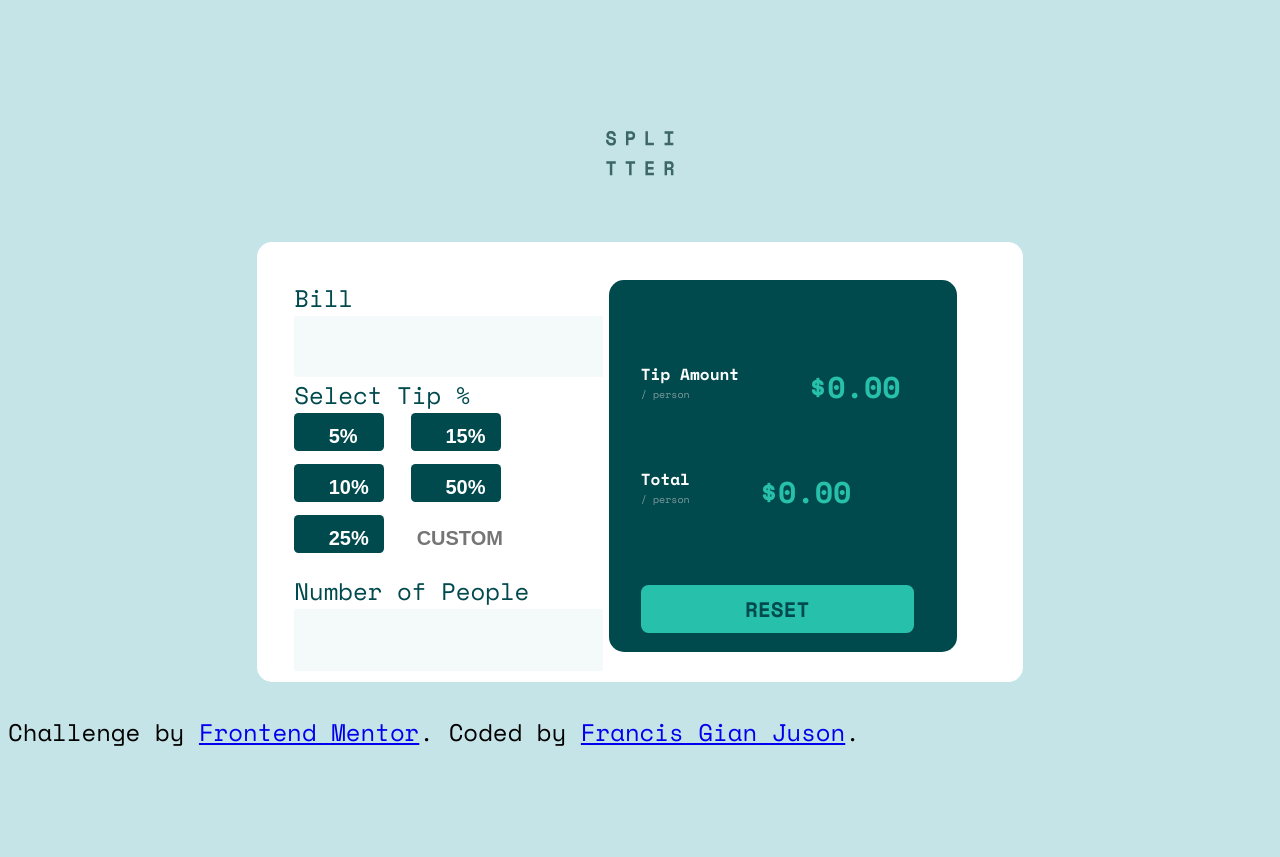
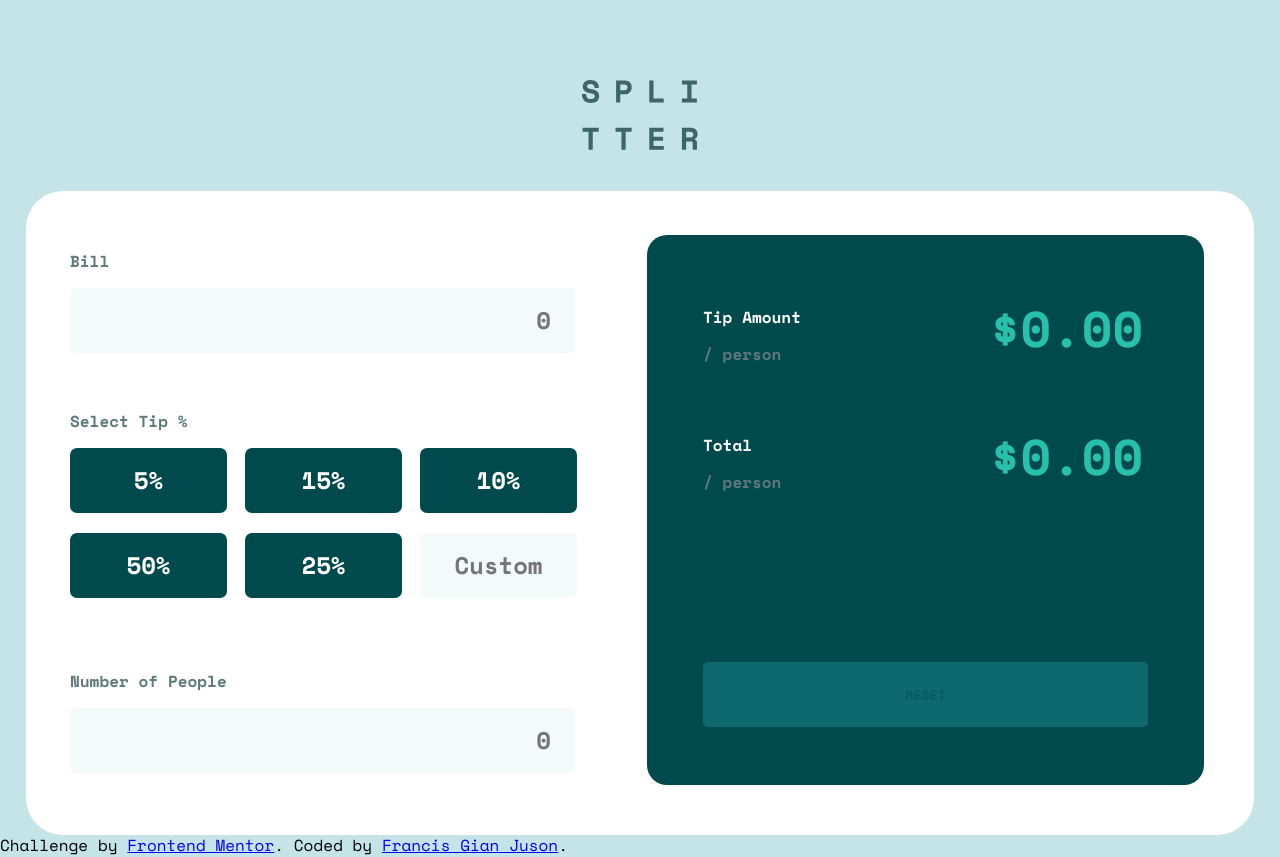
Before and after one commit to francisgianj/tip-calculator-frontend-mentor, a plain HTML site: page index.html in a window 1280 px wide. Before the commit the page ends 800 px from the top, so only its background shows below. Drawn offline with nearby package versions, Linux system fonts and the light colour scheme.

Commit message:
version 0.8

```diff
--- a/app/scss/_globals.scss
+++ b/app/scss/_globals.scss
@@ -1,171 +1,75 @@
-html{
+// https://www.youtube.com/watch?v=aoQ6S1a32j8&t=1381s
+html {
+    font-size: 100%;
+    box-sizing: border-box;
+}
+
+*, *::before, *::after {
+    box-sizing: inherit;
+}
+
+body {
+    margin: 0;
+    padding: 0;
+
+    background-color: $lightGrayishCyan1;
+
     font-family: $font;
-    font-size: 1.5rem;
     font-weight: 300;
-    background-color: $lightGrayishCyan1;
+    line-height: 1.3;
 }
 
 .input{
     @include numinput();
     border: none;
-    border-radius: 2px;
+    border-radius: 5px;
     background-color: $lightGrayishCyan2;
     text-align: right;
     cursor: pointer;
-    text-decoration: none;
+
+    font-family: inherit;
+    font-weight: bold;
     font-size: 1.5rem;
-    font-weight: 500;
-    padding: 0.5rem;
-    transition: border 200ms ease-in-out;
+
+    padding: 24px;
     color: $veryDarkCyan;
+    caret-color: $caretColor;
+    box-shadow: none;
 
-    &-bill{
-
-        &:hover{
-            border-color: $lightGrayishCyan1;
-        }
+    &:hover {
+        border: solid $strongCyan 2px;
     }
 
+    &:focus {
+        border: solid $strongCyan 2px;
+        outline: none;
+    }
 }
 
 .logo{
     @include center();
-    width: 2.8125rem;
-    height: 1.875rem;
-    padding-top: 5.125rem;
-    padding-bottom: 2.75rem;
+    width: 116px;
+    height: 71px;
+    margin-top: 80px;
+    margin-bottom: 40px;
+
 }
 
-.outerbox{
-    @include center();
-    width: 28.8125rem;
-    height: 15.1875rem;
+.outerbox {
+    font-size: 1rem;
+    margin-left: auto;
+    margin-right: auto;
+
+    display: grid;
+    grid-template-columns: 557px 557px;
+    grid-template-rows: 550px 550px;
+    grid-column-gap: 20px;
+
+    width: 1228px;
+    height: 644px;
     background-color: $white;
-    padding: 1.5625rem;
-    border-radius: 0.625rem;
+    padding: 44px;
+    border-radius: 37px;
     color: $veryDarkCyan;
 
 }
-
-
-
-
-.bills-and-inputs-div{
-    width: 11.875rem;
-    height: 12.3125rem;
-    display: inline-block;
-    margin-right: 1.25rem;
-
-
-    button{
-        font: $font;
-        @include button-size();
-        display: inline-block;
-        padding-top: 0.5rem;
-        padding-bottom: 0.5rem;
-        padding-left: 1.4375rem;
-        padding-right: 1.4375rem;
-        border: none;
-        border-radius: 0.1875rem;
-        background-color: $veryDarkCyan;
-        font-size: 20px;
-        text-align: center;
-        margin: auto;
-        font-weight: 700;
-        color: $white;
-        cursor: pointer;
-        margin-right: 0.5rem;
-        margin-bottom: 0.5625rem;
-
-
-    }
-}
-
-.custom-tip-input{
-    font: $font;
-    @include button-size();
-    display: inline-block;
-    text-align: right;
-    // padding top and bottom is defaulted to 0.5rem
-    padding-top: 0.1rem;
-    padding-bottom: 0.1rem;
-    // padding-left: 1.4375rem;
-    // padding-right: 1.4375rem;
-    border: none;
-    border-radius: 0.1875rem;
-    background-color: $white;
-    font-size: 20px;
-    margin: auto;
-    font-weight: 700;
-    color: $veryDarkCyan;
-    cursor: pointer;
-    margin-right: 0.5rem;
-    margin-bottom: 0.5625rem;
-}
-
-.tip-amount-div{
-    width: 11.875rem;
-    height: 12.3125rem;
-    display: inline-block;
-    background-color: $veryDarkCyan;
-    border-radius: 0.625rem;
-    position: fixed;
-    padding-top: 1.875rem;
-    padding-left: 1.3125rem;
-    padding-right: 1.3125rem;
-    padding-bottom: 1.3125rem;
-    color: $white;
-
-    &-pp{
-        display: inline-block;
-        margin-right: 55px;
-        p{
-            margin-top: -36px;
-            color: $darkGrayishCyan2;
-            font-size: 10px
-        }
-
-    }
-
-    &-price{
-        display: inline-block;
-        text-align: right;
-        margin: auto;
-        h1{
-            font-size: 30px;
-            color: $strongCyan;
-        }
-
-    }
-
-    button{
-        margin-top: 50px;
-        width: 11.375rem;
-        height: 2rem;
-
-        border-radius: 0.3125rem;
-        border: none;
-        text-align: center;
-        background-color: $strongCyan;
-
-
-
-
-        font-family: $font;
-        font-size: 21px;
-        font-weight: 700;
-        color: $veryDarkCyan;
-    }
-}
-
-.flex {
-    display: flex;
-
-    &-jc-sb{
-        justify-content: space-between;
-    }
-
-    &-jc-c {
-        justify-content: center;
-    }
-}
--- /dev/null
+++ b/app/scss/_grid.scss
@@ -0,0 +1,54 @@
+.grid {
+    display: grid;
+    grid-template-columns: 157px 157px 157px;
+    grid-template-rows: 65px 65px 65px;
+    column-gap: 18px;
+    row-gap: 20px;
+
+    &-item {
+        @include fontSettings();
+        font-size: 1.5rem;
+        color: $white;
+        cursor: pointer;
+        background-color: $veryDarkCyan;
+        border: none;
+        border-radius: 7px;
+        padding-top: 5px;
+        padding-bottom: 5px;
+        padding-left: 17px;
+        padding-right: 17px;
+
+
+        &:hover {
+            background-color: $lightGrayishCyan3;
+            color: $veryDarkCyan;
+        }
+
+        &-input {
+            @include fontSettings();
+            font-size: 1.5rem;
+
+            cursor: pointer;
+
+            text-align: center;
+
+            border: none;
+            border-radius: 7px;
+            padding: 18px;
+
+            background-color: $lightGrayishCyan2;
+            caret-color: $caretColor;
+            color: $veryDarkCyan;
+
+            &:hover {
+                border: solid $strongCyan 2px;
+            }
+
+            &:focus {
+                border: solid $strongCyan 2px;
+                text-align: right;
+                outline: none;
+            }
+        }
+    }
+}
--- /dev/null
+++ b/app/scss/_input-div.scss
@@ -0,0 +1,20 @@
+.input-div-grid {
+    display: grid;
+    grid-template-columns: 505px;
+    grid-template-rows: 95px 195px 95px;
+    row-gap: 65px;
+
+    p {
+        color: $darkGrayishCyan1;
+        font-size: 1rem;
+        font-weight: bold;
+
+        span {
+            color: $errorColor;
+            float: right;
+            visibility: hidden;
+        }
+    }
+
+
+}
--- /dev/null
+++ b/app/scss/_output-div.scss
@@ -0,0 +1,57 @@
+.tip-and-total {
+    background-color: $veryDarkCyan;
+    color: $white;
+
+    border-radius: 20px;
+    padding: 56px;
+
+    display: block;
+
+    &-grid {
+        display: grid;
+        grid-template-columns: 443px;
+        grid-template-rows: 53px 53px;
+        row-gap: 75px;
+    }
+
+    .header {
+        font-size: 1rem;
+        font-weight: bold;
+    }
+    .person {
+        color: $darkGrayishCyan1;
+        font-size: 1rem;
+        font-weight: bold;
+    }
+
+    button {
+        @include fontSettings();
+        background-color: hsl(183, 79%, 24%);
+        color: hsl(184, 92%, 20%);
+
+        cursor: pointer;
+
+        border: none;
+        border-radius: 5px;
+
+        width: 445px;
+        height: 65px;
+        margin-top: 190px;
+    }
+}
+
+
+.gr {
+    display: grid;
+    grid-template-columns: 130px 180px;
+    grid-template-rows: 50px;
+    column-gap: 130px;
+
+    .amount {
+        font-size: 3.125rem;
+        color: $strongCyan;
+        font-weight: bold;
+        text-align: right;
+        margin-top: 5px;
+    }
+}
--- a/app/scss/_variables.scss
+++ b/app/scss/_variables.scss
@@ -5,6 +5,11 @@ $darkGrayishCyan1: hsl(186, 14%, 43%);
 $darkGrayishCyan2: hsl(184, 14%, 56%);
 $lightGrayishCyan1: hsl(185, 41%, 84%);
 $lightGrayishCyan2: hsl(189, 41%, 97%);
+$lightGrayishCyan3: hsl(173, 61%, 77%);
 $white: hsl(0, 0%, 100%);
 
+$inputBorderColor: hsl(172, 32%, 51%);
+$caretColor: hsl(173, 22%, 53%);
+$errorColor: hsl(14, 34%, 57%);
+
 $font: 'Space Mono', monospace;
--- a/app/scss/style.scss
+++ b/app/scss/style.scss
@@ -1,3 +1,6 @@
 @import "variables";
 @import "mixins";
 @import "globals";
+@import "grid";
+@import "output-div";
+@import "input-div";
--- a/index.html
+++ b/index.html
@@ -22,56 +22,71 @@
   <img src="images/logo.svg" class="logo" alt="splitter">
 
   <div class="outerbox">
-    <div class="bills-and-inputs-div">
-      <label for="bill">Bill</label>
-      <br>
-      <input type="text" name="bill" class="input input-bill" id="bill">
-      <br>
-      <div class="select-tip select-tip-main-div">
-        Select Tip %
+    <!-- div 1 of 2 inside the outerbox -->
+    <div class="input-div-grid"><!--"outerbox-item"-->
+      <div>
+        <!-- div 1 -->
+        <p>Bill</p>
+        <input type="text" name="bill" class="input" id="bill" placeholder="0">
+      </div>
 
-        <br>
 
-        <button value="0.05" onclick="getPercent(this)">5%</button>
-        <button value="0.15" onclick="getPercent(this)">15%</button>
-        <button value="0.10" onclick="getPercent(this)">10%</button>
-        <button value="0.50" onclick="getPercent(this)">50%</button>
-        <button value="0.25" onclick="getPercent(this)">25%</button>
-        <input type="text" class="custom-tip-input" id="custom-tip-input" placeholder="CUSTOM">
+      <div>
+        <!-- div 2 -->
+        <!-- TODO margin bottom maybe -->
+        <p>Select Tip %</p>
+        <div class="grid" name="tip-buttons">
+          <button value="0.05" onclick="getPercent(this)" class="grid-item">5%</button>
+          <button value="0.15" onclick="getPercent(this)" class="grid-item">15%</button>
+          <button value="0.10" onclick="getPercent(this)" class="grid-item">10%</button>
+          <button value="0.50" onclick="getPercent(this)" class="grid-item">50%</button>
+          <button value="0.25" onclick="getPercent(this)" class="grid-item">25%</button>
+          <input type="text" id="custom-tip-input" placeholder="Custom" class="grid-item-input">
+        </div>
+      </div>
 
+
+      <div>
+        <!-- div 3 -->
+        <p>Number of People<span id="not-zero">Can't be zero</span></p>
+        <input type="text" name="numofpeople" class="input" id="num-of-people" placeholder="0">
+      </div>
 
 
       <p style="display: none;" id="tip-value-container">0</p>
+    </div>
+    <!-- div 2 of 2 inside the outerbox -->
+    <div class="tip-and-total outerbox-item">
 
+      <div class="tip-and-total-grid">
+        <div class="gr">
+          <!-- div 1 -->
+          <div>
+            <p class="header">Tip Amount</p>
+            <p class="person">/ person</p>
           </div>
-      <label for="numofpeople">Number of People</label>
-      <br>
-      <input type="text" name="numofpeople" class="input" id="num-of-people">
-
+          <div>
+            <p id="tip-amount" class="amount">$0.00</p>
           </div>
-    <div class="tip-amount-div">
-      <div class="tip-amount-div-pp">
-        <h6>Tip Amount</h6>
-        <p>/ person</p>
-      </div>
-      <div class="tip-amount-div-price">
-        <h1 id="tip-amount">$0.00</h1>
         </div>
 
-      <div class="tip-amount-div-pp">
-        <h6>Total</h6>
-        <p>/ person</p>
+
+        <div class="gr">
+          <div>
+            <p class="header">Total</p>
+            <p class="person">/ person</p>
           </div>
-      <div class="tip-amount-div-price">
-        <h1 id="total-amount">$0.00</h1>
+          <div>
+            <p id="total-amount" class="amount">$0.00</p>
           </div>
-      <button onclick="reset()">
-        RESET
-      </button>
+        </div>
+      </div>
+
+
+      <button onclick="reset()" id="reset-button">RESET</button>
 
     </div>
   </div>
-  <h1 id="testing"></h1>
 
   <script src="static/js/script.js"></script>
 
--- a/static/js/script.js
+++ b/static/js/script.js
@@ -4,22 +4,50 @@ document.addEventListener("keyup", (event)=> {
     const customTipInput = parseFloat(document.querySelector("#custom-tip-input")
     .value);
 
+
+
     // TODO
     // Figure out when the the user just clear out the custom input
     // and doesn't click any button, set the tipValueContainer to 0
     // without breaking it.
     if (customTipInput) {
+        document.querySelector("#custom-tip-input").style.textAlign = "right";
+        const items = document.querySelectorAll(".grid-item");
+
+        items.forEach((value) => {
+            value.style.backgroundColor = "";
+        });
+
         tipValueContainer.innerHTML = customTipInput / 100;
+    } else {
+        document.querySelector("#custom-tip-input").style.textAlign = "";
     }
 
     // if (!customTipInput) {
     //     tipValueContainer.innerHTML = 0;
     // }
-
+    // reset $strongCyan button color
 
     let billInput = parseFloat(document.querySelector("#bill").value);
     let numOfPeople = parseFloat(document.querySelector("#num-of-people")
     .value);
+
+    if (billInput) {
+        document.querySelector("#reset-button").style.backgroundColor = "hsl(172, 67%, 45%)";
+    } else {
+        document.querySelector("#reset-button").style.backgroundColor = "hsl(183, 79%, 24%)";
+    }
+
+    // Check if Number of People input is empty
+    if (billInput && !numOfPeople) {
+        document.querySelector("#not-zero").style.visibility = "visible";
+        document.querySelector("#num-of-people").style.border = "2px solid hsl(14, 34%, 57%)";
+
+        return;
+    }
+
+    document.querySelector("#not-zero").style.visibility = "hidden";
+    document.querySelector("#num-of-people").style.border = "none";
 
     const tipAmount = document.querySelector("#tip-amount");
     const totalAmount = document.querySelector("#total-amount");
@@ -49,9 +77,21 @@ const getPercent = (element) => {
     let buttonValue = parseFloat(element.value);
     document.querySelector("#tip-value-container").innerHTML = buttonValue;
 
+    const items = document.querySelectorAll(".grid-item");
+
+    items.forEach((value) => {
+        if (buttonValue == value.value) {
+            value.style.backgroundColor = "hsl(172, 67%, 45%)";
+        } else {
+            value.style.backgroundColor = "";
+        }
+
+    });
+
+
     let billInput = parseFloat(document.querySelector("#bill").value);
     let numOfPeople = parseFloat(document.querySelector("#num-of-people").value);
-    if (!numOfPeople) numOfPeople = 1;
+    if (!numOfPeople) return;
 
     if (billInput) {
         const tipAmount = document.querySelector("#tip-amount");
@@ -74,4 +114,7 @@ const reset = () => {
     document.querySelector("#tip-value-container").innerHTML = 0;
     document.querySelector("#tip-amount").innerHTML = "$0.00";
     document.querySelector("#total-amount").innerHTML = "$0.00";
+    document.querySelector("#reset-button").style.backgroundColor = "hsl(183, 79%, 24%)";
+    document.querySelector("#not-zero").style.visibility = "hidden";
+    document.querySelector("#num-of-people").style.border = "none";
 };
```
Also changed, not shown: app/scss/_mixins.scss (+8 -2 lines), static/css/style.css, 1 other file. Lines whose indentation alone changed are shown as unchanged.
